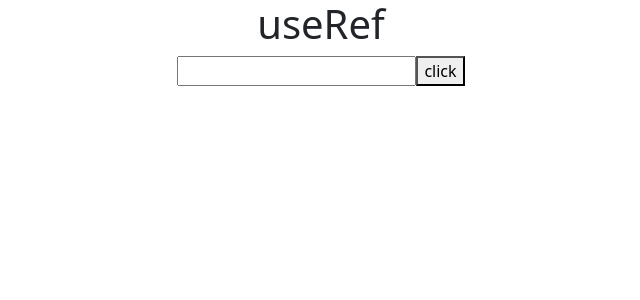
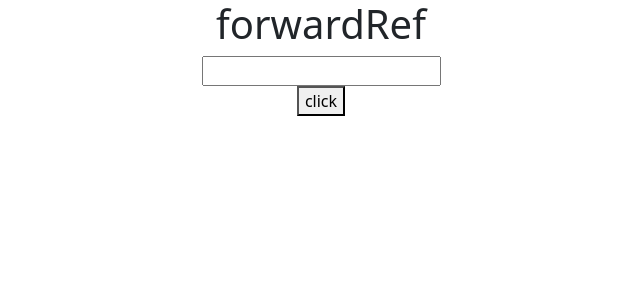
Before and after one commit to yash-jivani/Learn-React-CS, a React (Create React App) app: page / in a window 1280 px wide. Shown: the top 300 px of the page, without its empty margins (319-959 px from the left). Built offline with nearby package versions, Linux system fonts and the light colour scheme.

Commit message:
forwardRef

```diff
--- a/src/App.js
+++ b/src/App.js
@@ -1,11 +1,6 @@
-/*
-
-useRef : (dom manipulation)
-function based.
-
-*/
 
 import React, { useRef } from 'react'
+import ForwardRefDemo from './component/ForwardRefDemo'
 
 export default function App() {
 
@@ -20,8 +15,8 @@ export default function App() {
 
   return (
     <div className='container'>
-      <h1>useRef</h1>
-      <input type="text" ref={inputRef} />
+      <h1>forwardRef</h1>
+      <ForwardRefDemo ref={inputRef} />
       <button onClick={handleInput}>click</button>
     </div>
   )
--- /dev/null
+++ b/src/component/ForwardRefDemo.js
@@ -0,0 +1,11 @@
+import React, { forwardRef } from 'react'
+
+function ForwardRefDemo(props, inputRef) {
+    return (
+        <div>
+            <input type="text" ref={inputRef} />
+        </div>
+    )
+}
+
+export default forwardRef(ForwardRefDemo)
```
Also changed, not shown: 1 other file (tests, documents, lock files or other folders).
